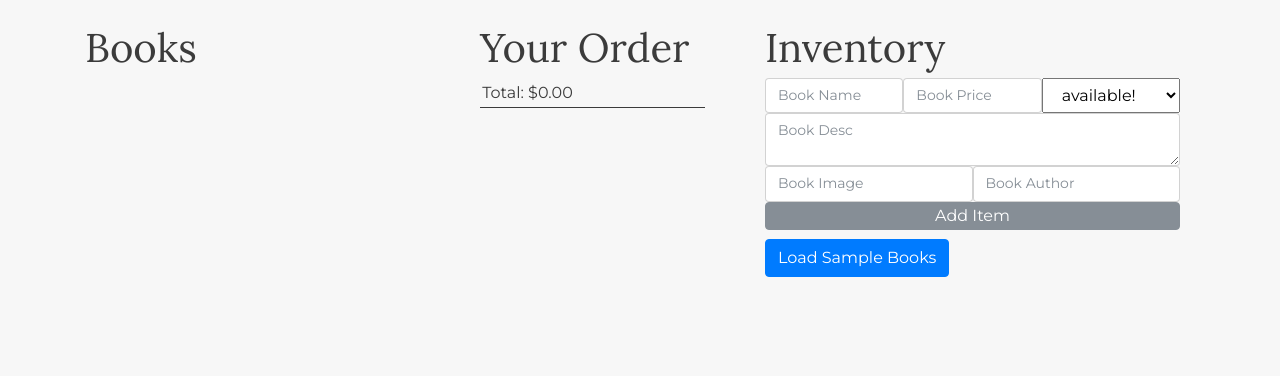
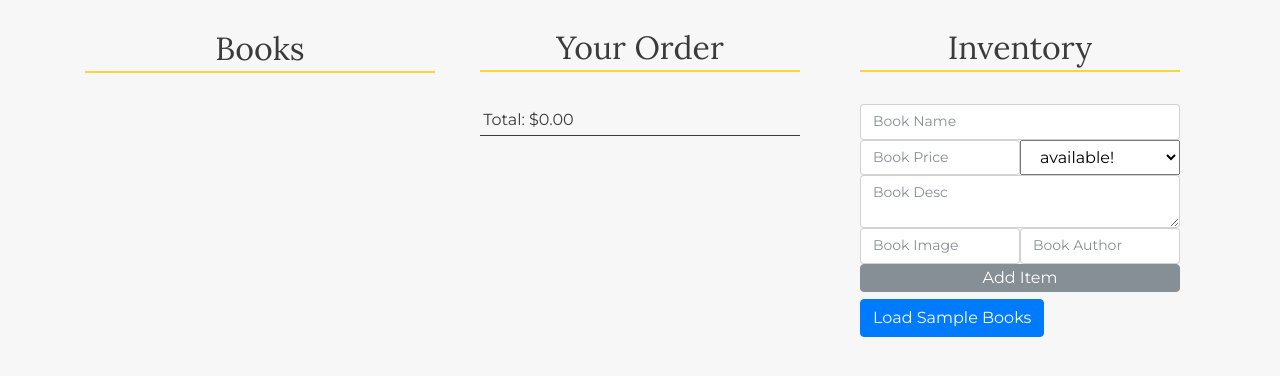
Before and after one commit to jelenamanot/book-store, a React (Create React App) app: page /store/1 in a window 1280 px wide. Shown: the top 376 px of the page. Built offline with nearby package versions, Linux system fonts and the light colour scheme.

Commit message:
Small style changes

```diff
--- a/src/components/AddBookForm.js
+++ b/src/components/AddBookForm.js
@@ -25,9 +25,11 @@ class AddBookForm extends React.Component {
           onSubmit={(e) => this.createBook(e)}
         >
           <div className="row">
-          <input ref={(input) => this.name = input} type="text" placeholder="Book Name" className=" col-md-4 form-control"/>
-          <input ref={(input) => this.price = input} type="text" placeholder="Book Price"  className=" col-md-4 form-control"/>
-          <select ref={(input) => this.status = input} className="col-md-4">
+          <input ref={(input) => this.name = input} type="text" placeholder="Book Name" className=" col-md-12 form-control"/>
+          </div>
+          <div className="row">
+          <input ref={(input) => this.price = input} type="text" placeholder="Book Price"  className=" col-md-6 form-control"/>
+          <select ref={(input) => this.status = input} className="col-md-6">
             <option value="available">available!</option>
             <option value="unavailable">not available!</option>
           </select>
--- a/src/components/App.js
+++ b/src/components/App.js
@@ -44,7 +44,7 @@ class App extends React.Component {
 
         <div className="row">
           <div className="col-md-4">
-            <h1>Books</h1>
+            <h2>Books</h2>
             <ul className="all-books-ul">
             {
               Object
@@ -59,10 +59,10 @@ class App extends React.Component {
             }
             </ul>
           </div>
-          <div className="col-md-3">
+          <div className="col-md-4">
             <Order books={this.state.books} order={this.state.order} />
           </div>
-          <div className="col-md-5">
+          <div className="col-md-4">
             <Inventory addBook={this.addBook} loadSamples={this.loadSamples} />
           </div>
         </div>
--- a/src/components/Inventory.js
+++ b/src/components/Inventory.js
@@ -7,7 +7,7 @@ class Inventory extends React.Component {
   render() {
     return (
       <div className="Inventory container">
-        <h1>Inventory</h1>
+        <h2>Inventory</h2>
         <AddBookForm addBook={this.props.addBook} />
         <button onClick={this.props.loadSamples} className="btn btn-primary">Load Sample Books</button>
       </div>
--- a/src/components/Order.js
+++ b/src/components/Order.js
@@ -37,7 +37,7 @@ class Order extends React.Component {
 
     return (
       <div className="Order container">
-        <h1>Your Order</h1>
+        <h2>Your Order</h2>
         <ul className="all-orders-ul">
           {orderIds.map(this.renderOrder)}
           <li>Total: {formatPrice(total)}</li>
--- a/src/index.css
+++ b/src/index.css
@@ -12,8 +12,12 @@ body {
   margin-top: 2%;
 }
 
-h1 {
+h2 {
   font-family: 'Lora', serif;
+  text-align: center;
+  margin-bottom: 10%;
+  border-bottom: 2px solid #FFD238;
+  padding: 1.5% 0;
 }
 
 .btn {
```
